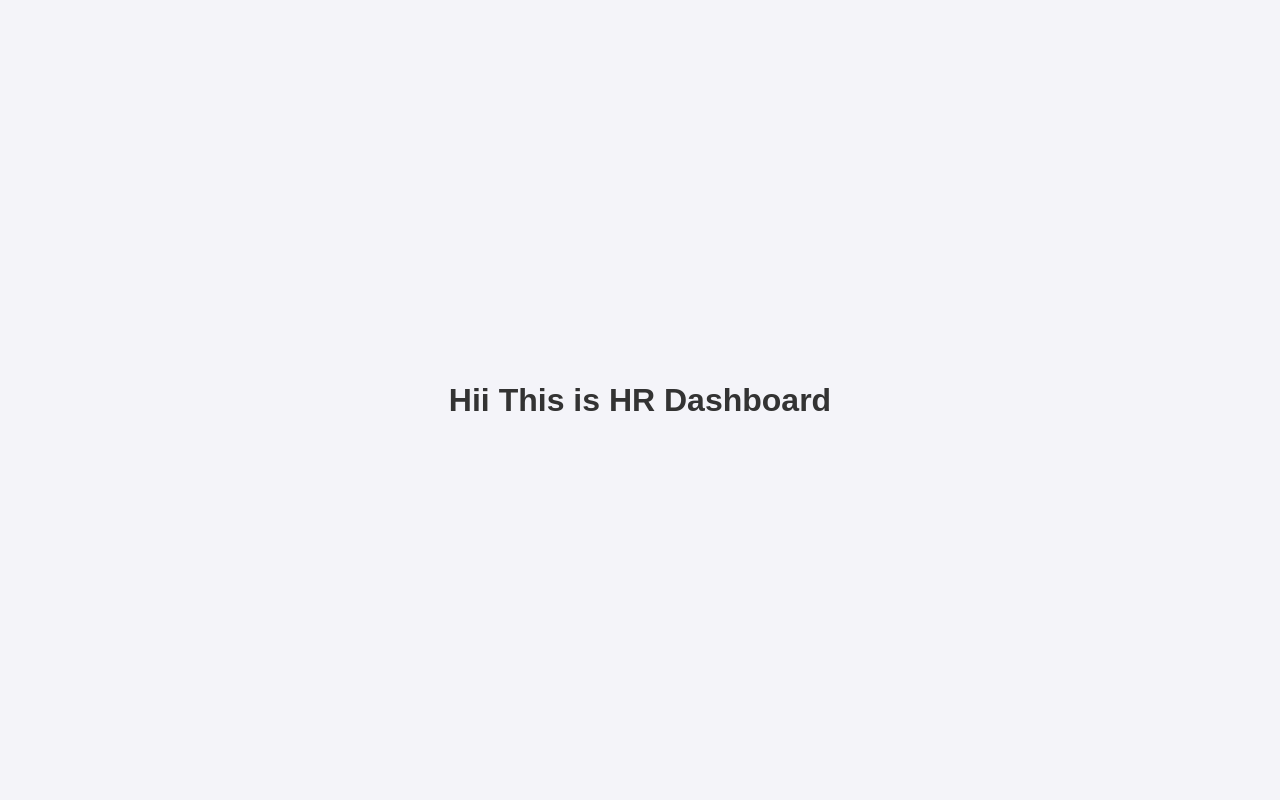
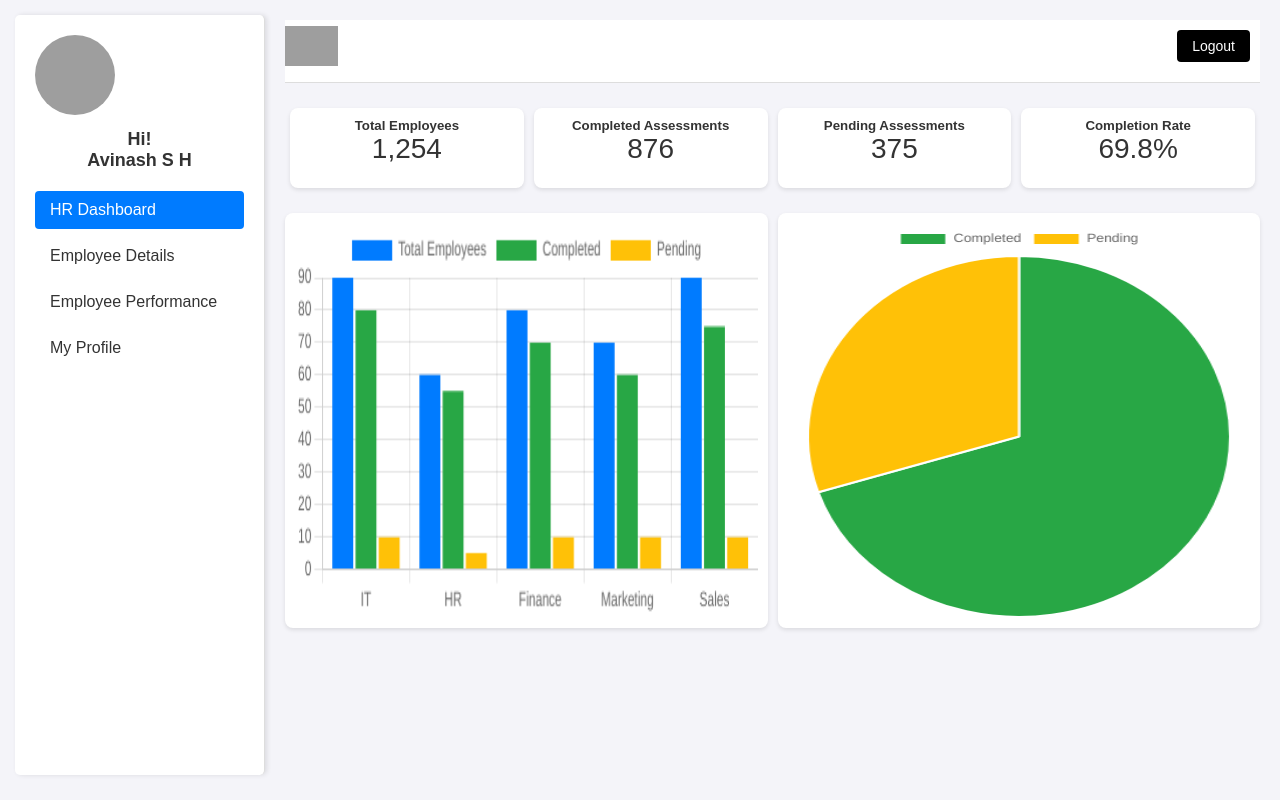
Before and after one commit to Trivik-tech/Nikitha_PMS_UPDATED, a React (Create React App) app in the folder nikithas-pms-v1.1.0/: page /hr-dashboard in a window 1280 px wide. Built offline with nearby package versions, Linux system fonts and the light colour scheme; grey boxes are pictures that could not be loaded.

Commit message:
working on HR Dashboard

```diff
--- a/nikithas-pms-v1.1.0/src/App.js
+++ b/nikithas-pms-v1.1.0/src/App.js
@@ -1,7 +1,7 @@
 
 import Login from './components/login-component/Login';
 import { BrowserRouter as Router, Routes, Route} from 'react-router-dom';
-import HrDashboard from './components/hr/HrDashboard';
+import HrDashboard from './components/hr/hr-dashboard/HrDashboard';
 import EmployeeDashboard from './components/employee/EmployeeDashboard';
 import ManagerDashboard from './components/manager/dashboard/ManagerDashboard';
 import Registration from './components/registration/Registration';
@@ -43,6 +43,7 @@ function App() {
 
 
 
+
         </Routes>
 
       </Router>
--- a/nikithas-pms-v1.1.0/src/components/hr/HrDashboard.jsx
+++ /dev/null
@@ -1,12 +0,0 @@
-import React from 'react'
-
-const HrDashboard = () => {
-  return (
-    <div>
-       <h1 >Hii This is HR Dashboard</h1>
-
-    </div>
-  )
-}
-
-export default HrDashboard
--- /dev/null
+++ b/nikithas-pms-v1.1.0/src/components/hr/hr-dashboard/HrDashboard.css
@@ -0,0 +1,133 @@
+/* General container layout */
+.container {
+    display: flex;
+    height: 100vh; /* Full viewport height */
+    flex-wrap: wrap; /* Allow wrapping of elements on smaller screens */
+}
+
+.sidebar {
+    width: 20%; /* Sidebar takes up 20% of the screen on larger screens */
+    background-color: #f2f2f2;
+    padding: 20px;
+    border-right: 1px solid #ddd;
+    box-sizing: border-box;
+    min-width: 250px; /* Minimum width to ensure it doesn't shrink too much */
+}
+
+.profileImg {
+    width: 80px;
+    height: 80px;
+    border-radius: 50%;
+    margin-bottom: 10px;
+}
+
+.sidebarTitle {
+    font-size: 18px;
+    margin-bottom: 20px;
+    text-align: center;
+}
+
+.menu {
+    margin-top: 10px;
+}
+
+.menu a {
+    display: block;
+    padding: 10px 15px;
+    color: #333;
+    text-decoration: none;
+    font-size: 16px;
+    margin-bottom: 8px;
+    border-radius: 4px;
+}
+
+.menu a.activeMenuLink,
+.menu a:hover {
+    background-color: #007bff;
+    color: #fff;
+}
+
+/* Content area layout */
+.content {
+    flex-grow: 1; /* Takes the remaining space */
+    padding: 20px;
+    box-sizing: border-box;
+    overflow-y: auto; /* Allow scrolling if content overflows */
+}
+
+.header {
+    display: flex;
+    justify-content: space-between;
+    align-items: center;
+}
+
+.logo {
+    height: 40px;
+}
+
+.logoutButton {
+    background-color: #000;
+    color: #fff;
+    padding: 8px 15px;
+    border: none;
+    border-radius: 4px;
+    cursor: pointer;
+    font-size: 14px;
+    margin: 10px;
+}
+
+/* Status cards layout */
+.statusCards {
+    display: flex;
+    justify-content: space-between;
+    margin-top: 20px;
+    flex-wrap: wrap; /* Allow wrapping on smaller screens */
+}
+
+.statusCard {
+    flex: 1 1  20px;
+    margin: 5px;
+    padding: 15px;
+    background-color: #fff;
+    border-radius: 8px;
+    text-align: center;
+    box-shadow: 0 2px 4px rgba(0, 0, 0, 0.1);
+    height: fit-content;
+    padding: 10px; /* Reduce padding */
+    height: auto; /* Make height adaptive */
+    min-height: 80px; /* Set a minimum height */
+}
+
+.count {
+    font-size: 28px;
+}
+
+/* Charts styles */
+.charts {
+    display: flex;
+    justify-content: space-between;
+    margin-top: 20px;
+    flex-wrap: wrap;
+    gap: 10px; /* Adds spacing between charts */
+
+}
+
+.chart {
+    flex: 1 1 48%; /* Ensures both charts take equal width */
+    padding: 10px;
+    background-color: #fff;
+    border-radius: 8px;
+    box-shadow: 0 2px 4px rgba(0, 0, 0, 0.1);
+    display: flex;
+    align-items: center;
+    justify-content: center;
+    height: 415px; /* Ensures uniform height */
+    /* max-height: 320px; */
+}
+
+.chart canvas {
+    width: 100% !important;
+    height: 100% !important;
+    max-width: 100%;
+    max-height: 100%;
+}
--- /dev/null
+++ b/nikithas-pms-v1.1.0/src/components/hr/hr-dashboard/HrDashboard.jsx
@@ -0,0 +1,102 @@
+import React from 'react';
+import { Bar, Pie } from 'react-chartjs-2';
+import { Chart as ChartJS, CategoryScale, LinearScale, BarElement, Title, Tooltip, Legend, ArcElement } from 'chart.js';
+import './HrDashboard.css'; // Import the external CSS file
+
+// Registering chart.js components
+ChartJS.register(
+  CategoryScale,
+  LinearScale,
+  BarElement,
+  Title,
+  Tooltip,
+  Legend,
+  ArcElement
+);
+
+const Dashboard = () => {
+  // Bar chart data
+  const barData = {
+    labels: ['IT', 'HR', 'Finance', 'Marketing', 'Sales'],
+    datasets: [
+      {
+        label: 'Total Employees',
+        data: [90, 60, 80, 70, 90],
+        backgroundColor: '#007bff',
+      },
+      {
+        label: 'Completed',
+        data: [80, 55, 70, 60, 75],
+        backgroundColor: '#28a745',
+      },
+      {
+        label: 'Pending',
+        data: [10, 5, 10, 10, 10],
+        backgroundColor: '#ffc107',
+      },
+    ],
+  };
+
+  // Pie chart data
+  const pieData = {
+    labels: ['Completed', 'Pending'],
+    datasets: [
+      {
+        data: [70, 30],
+        backgroundColor: ['#28a745', '#ffc107'],
+      },
+    ],
+  };
+
+  return (
+    <div className="container">
+      <div className="sidebar">
+        <img src="profile.png" alt="Profile" className="profileImg" />
+        <h1 className="sidebarTitle">Hi!<br />Avinash S H</h1>
+        <div className="menu">
+          <a href="#" className="activeMenuLink">HR Dashboard</a>
+          <a href="#">Employee Details</a>
+          <a href="#">Employee Performance</a>
+          <a href="#">My Profile</a>
+        </div>
+      </div>
+      <div className="content">
+        <div className="header">
+          <img src="logo.png" alt="Nikitha PMS" className="logo" />
+          <button className="logoutButton">Logout</button>
+        </div>
+        {/* <h1>Employee Assessment Status</h1> */}
+        <div className="statusCards">
+          <div className="statusCard">
+            <h5>Total Employees</h5>
+            <div className="count">1,254</div>
+          </div>
+          <div className="statusCard">
+            <h5>Completed Assessments</h5>
+            <div className="count">876</div>
+          </div>
+          <div className="statusCard">
+            <h5>Pending Assessments</h5>
+            <div className="count">375</div>
+          </div>
+          <div className="statusCard">
+            <h5>Completion Rate</h5>
+            <div className="count">69.8%</div>
+          </div>
+        </div>
+        <div className="charts">
+          <div className="chart">
+
+            <Bar data={barData} options={{ responsive: true, scales: { y: { beginAtZero: true } } }} />
+          </div>
+          <div className="chart">
+
+            <Pie data={pieData} options={{ responsive: true }} />
+          </div>
+        </div>
+      </div>
+    </div>
+  );
+};
+
+export default Dashboard;
```
Also changed, not shown: 1 other file (tests, documents, lock files or other folders).
